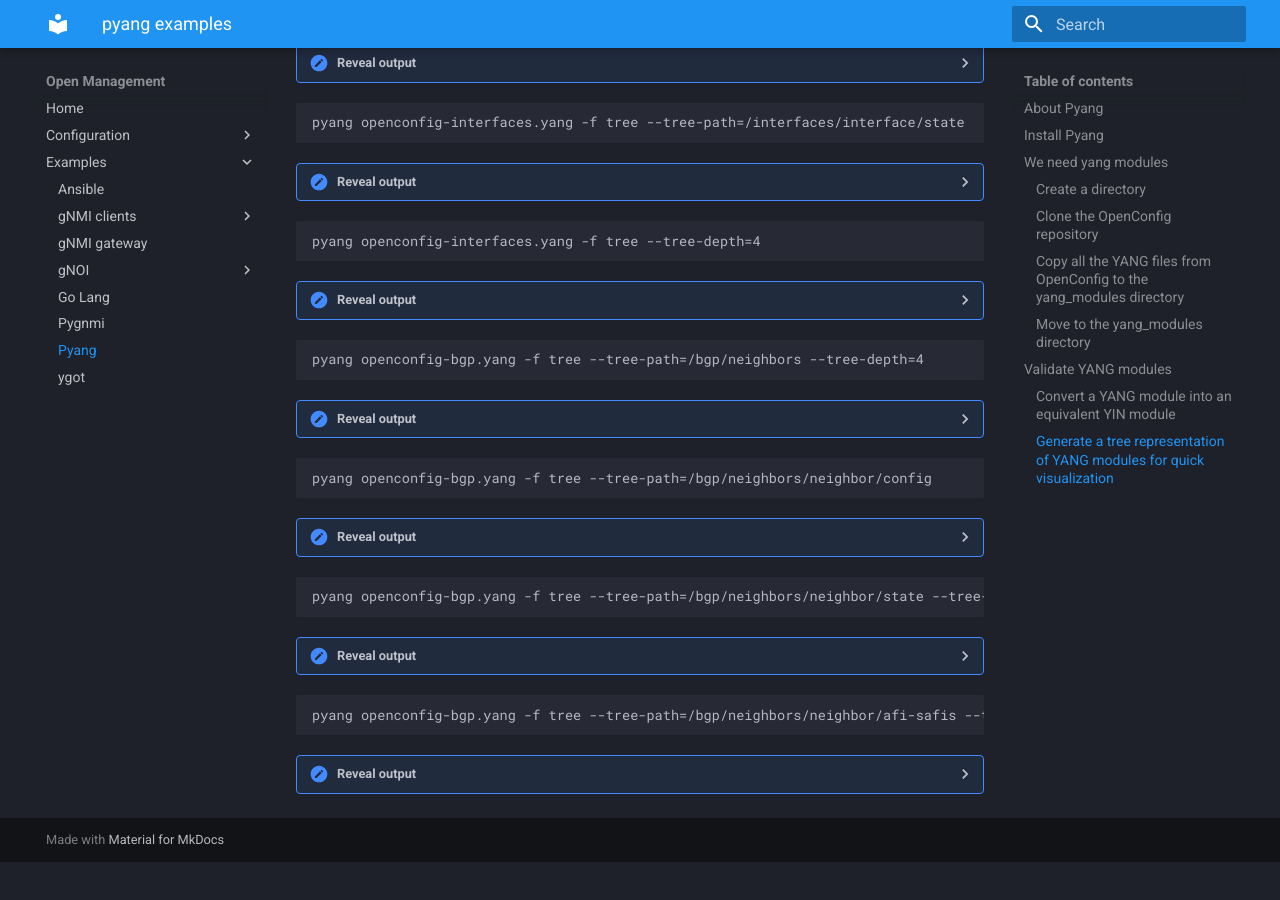
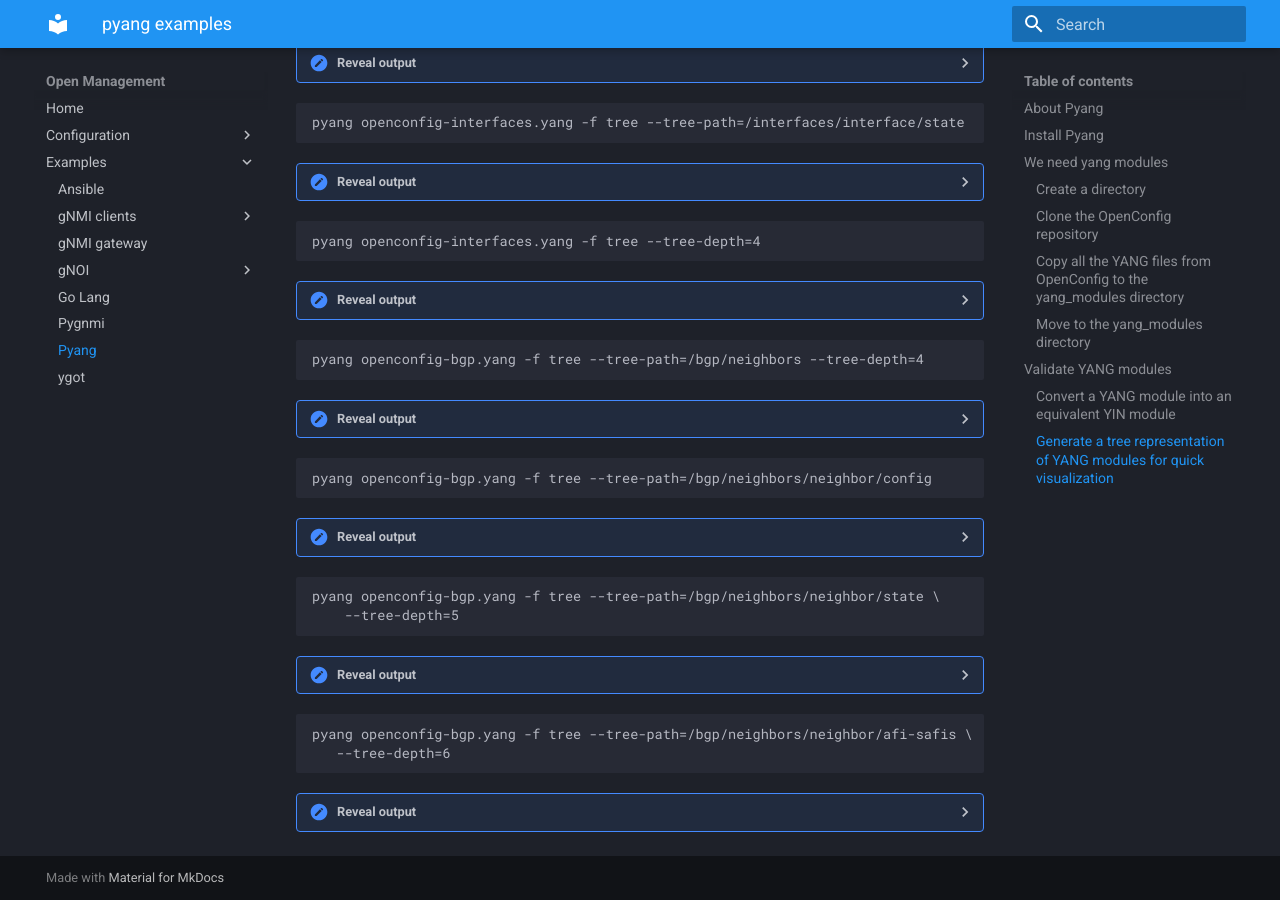
Before and after one commit to aristanetworks/openmgmt, an MkDocs documentation site: the page built from docs/examples/pyang/index.md, in a window 1280 px wide and 900 px high, scrolled down 1881 px. Built offline with MkDocs 1.6.1 and Material for MkDocs 9.7.7, drawn with Linux system fonts in a browser that asks for light colours; before the commit the page ends 2743 px from its top, so only the background shows below that.

````diff
--- a/docs/examples/pyang/index.md
+++ b/docs/examples/pyang/index.md
@@ -350,7 +350,8 @@ module: openconfig-bgp
 </details>
 
 ```shell
-pyang openconfig-bgp.yang -f tree --tree-path=/bgp/neighbors/neighbor/state --tree-depth=5
+pyang openconfig-bgp.yang -f tree --tree-path=/bgp/neighbors/neighbor/state \
+    --tree-depth=5
 ```
 <details>
 <summary> Reveal output</summary>
@@ -387,7 +388,8 @@ module: openconfig-bgp
 </details>
 
 ```shell
-pyang openconfig-bgp.yang -f tree --tree-path=/bgp/neighbors/neighbor/afi-safis --tree-depth=6
+pyang openconfig-bgp.yang -f tree --tree-path=/bgp/neighbors/neighbor/afi-safis \
+   --tree-depth=6
 ```
 <details>
 <summary> Reveal output</summary>
````
